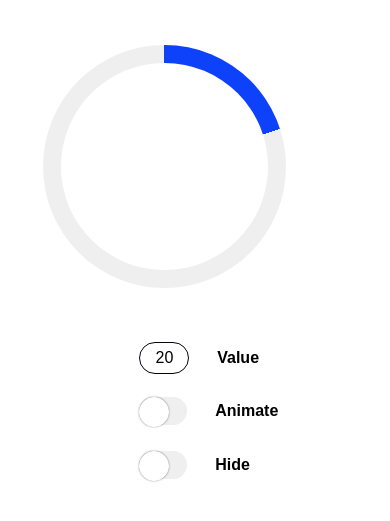
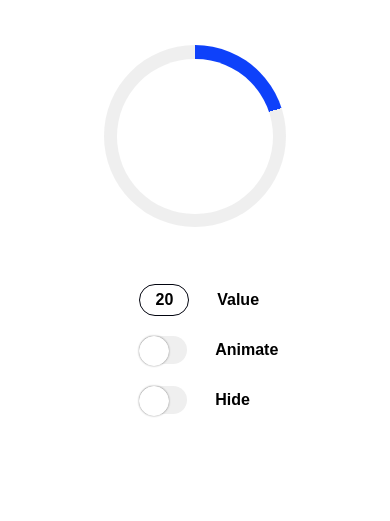
Before and after one commit to drainkid/ozon_test, a website built with Vite: page index.html in a window 390 px wide. Shown: the part 41-562 px from the top of the page. Built offline with nearby package versions, Linux system fonts and the light colour scheme.

Commit message:
minor fixes

```diff
--- a/styles/style.css
+++ b/styles/style.css
@@ -110,6 +110,7 @@
   border-radius: 30px;
   border: var(--dark-border-color) 1px solid;
   font-size: 1rem;
+  font-weight: bold;
   outline: none;
 }
 
@@ -188,7 +189,8 @@
   }
 
   .progressBar__circle {
-    width: 80%;
+    width: 60%;
+    align-self: center;
   }
 
   .settings {
@@ -197,7 +199,6 @@
 
   .progressBar__settings {
     align-self: center;
-    gap: 10px;
   }
 }
 
@@ -217,7 +218,7 @@
   }
 
   .progressBar__circle {
-    width: 40%;
+    width: 30%;
   }
 
   .settings {
@@ -225,7 +226,6 @@
   }
 
   .progressBar__settings {
-    align-self: flex-start;
     gap: 5px;
   }
 }
```
Also changed, not shown: README.md (added).
